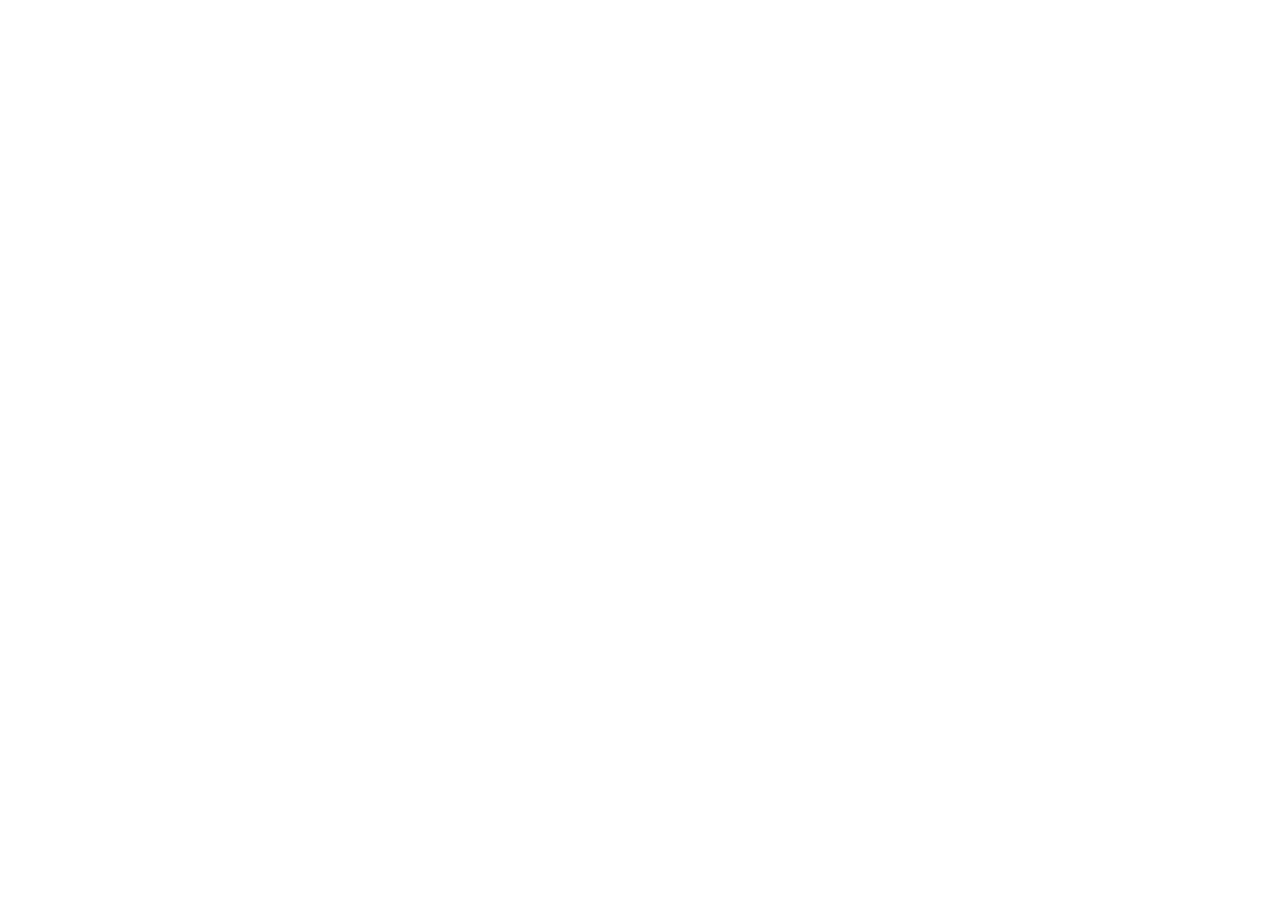
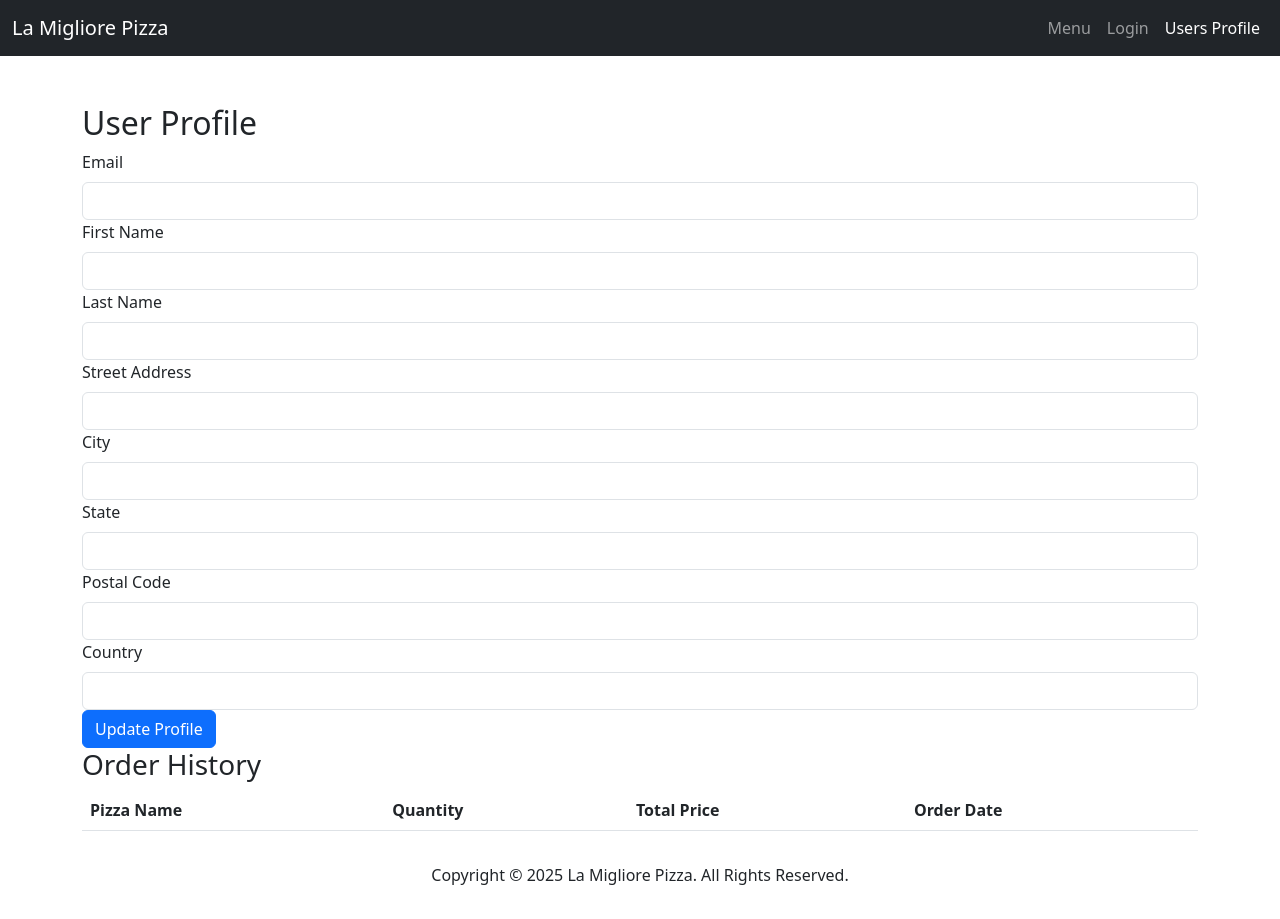
Before and after one commit to FYFYBai/Online_Resaurant, a website: page public/users.html in a window 1280 px wide. Before the commit the page ends 800 px from the top, so only its background shows below. Drawn offline with nearby package versions, Linux system fonts and the light colour scheme.

Commit message:
Html for the user profile
added form and table from bootstrap

```diff
--- a/public/style/auth.css
+++ b/public/style/auth.css
@@ -56,9 +56,3 @@ body {
 .bi-twitter:hover, .bi-facebook:hover {
     color: turquoise;
 }
-
-/* Remove any hover effects if needed */
-.link:hover {
-    color: #6c757d;
-    text-decoration: none;
-}
--- /dev/null
+++ b/public/style/users.css
@@ -0,0 +1,32 @@
+* {
+    box-sizing: border-box;
+    margin: 0;
+    padding: 0;
+}
+
+/*body*/
+body {
+    display: flex;
+    flex-direction: column;
+    min-height: 100vh;
+}
+
+
+
+
+/* Footer */
+.footer-end {
+    padding: 1rem;
+    margin-top: auto;
+    width: 100%;
+    text-align: center;
+}
+
+.bi-twitter, .bi-facebook {
+    font-size: 1.8rem;
+    margin-right: 1rem;
+}
+
+.bi-twitter:hover, .bi-facebook:hover {
+    color: turquoise;
+}
--- a/public/users.html
+++ b/public/users.html
@@ -0,0 +1,95 @@
+<!DOCTYPE html>
+<html lang="en">
+<head>
+    <meta charset="UTF-8">
+    <meta name="viewport" content="width=device-width, initial-scale=1.0">
+    <meta name="description" content="User Profile - La Migliore Pizza">
+    <title>User Profile</title>
+    <link rel="stylesheet" href="https://cdn.jsdelivr.net/npm/bootstrap@5.3.0/dist/css/bootstrap.min.css">
+    <link rel="stylesheet" href="./style/users.css">
+    <script src="https://code.jquery.com/jquery-3.6.0.min.js"></script>
+    <script src="./script/users.js"></script>
+</head>
+<body>
+    <nav class="navbar navbar-expand-lg navbar-dark bg-dark">
+        <div class="container-fluid">
+            <a class="navbar-brand" href="#">La Migliore Pizza</a>
+            <button class="navbar-toggler" type="button" data-bs-toggle="collapse" data-bs-target="#navbarSupportedContent" aria-controls="navbarSupportedContent" aria-expanded="false" aria-label="Toggle navigation">
+                <span class="navbar-toggler-icon"></span>
+            </button>
+            <div class="collapse navbar-collapse justify-content-end" id="navbarSupportedContent">
+                <ul class="navbar-nav">
+                    <li class="nav-item"><a class="nav-link" href="./orders.html">Menu</a></li>
+                    <li class="nav-item"><a class="nav-link" href="./auth.html">Login</a></li>
+                    <li class="nav-item"><a class="nav-link active" href="./users.html">Users Profile</a></li>
+                </ul>
+            </div>
+        </div>
+    </nav>
+
+    <div class="container mt-5">
+        <h2>User Profile</h2>
+        <form id="userProfileForm">
+            <!-- Bootstrap form: https://getbootstrap.com/docs/4.0/components/forms/ -->
+            <div class="form-group">
+                <label for="email" class="form-label">Email</label>
+                <input type="email" id="email" name="email" class="form-control" required />
+            </div>
+            <div class="form group">
+                <label for="first_name" class="form-label">First Name</label>
+                <input type="text" id="first_name" name="first_name" class="form-control" required />
+            </div>
+            <div class="form group">
+                <label for="last_name" class="form-label">Last Name</label>
+                <input type="text" id="last_name" name="last_name" class="form-control" required />
+            </div>
+            <div class="form group">
+                <label for="street" class="form-label">Street Address</label>
+                <input type="text" id="street" name="street" class="form-control" required />
+            </div>
+            <div class="form group">
+                <label for="city" class="form-label">City</label>
+                <input type="text" id="city" name="city" class="form-control" required />
+            </div>
+            <div class="row form group">
+                <div class="form group">
+                    <label for="state" class="form-label">State</label>
+                    <input type="text" id="state" name="state" class="form-control" required />
+                </div>
+                <div class="form group">
+                    <label for="postal_code" class="form-label">Postal Code</label>
+                    <input type="text" id="postal_code" name="postal_code" class="form-control" required />
+                </div>
+            </div>
+            <div class="form group">
+                <label for="country" class="form-label">Country</label>
+                <input type="text" id="country" name="country" class="form-control" required />
+            </div>
+            <button type="submit" class="btn btn-primary">Update Profile</button>
+        </form>
+
+        <!-- Bootstrap tables: https://getbootstrap.com/docs/4.1/content/tables/-->
+        <h3 class="order-history-title">Order History</h3>
+        <table class="table">
+            <thead>
+                <tr>
+                    <th>Pizza Name</th>
+                    <th>Quantity</th>
+                    <th>Total Price</th>
+                    <th>Order Date</th>
+                </tr>
+            </thead>
+            <tbody id="orderHistory">
+                <!-- Order History -->
+            </tbody>
+        </table>
+    </div>
+
+    <footer class="footer-end">
+        <p>Copyright &copy; <span id="year"></span> La Migliore Pizza. All Rights Reserved.</p>
+        <script>
+            document.getElementById("year").textContent = new Date().getFullYear();
+        </script>
+    </footer>
+</body>
+</html>
```
Also changed, not shown: public/auth.html (+1 -0 lines), public/orders.html (+1 -0 lines).
